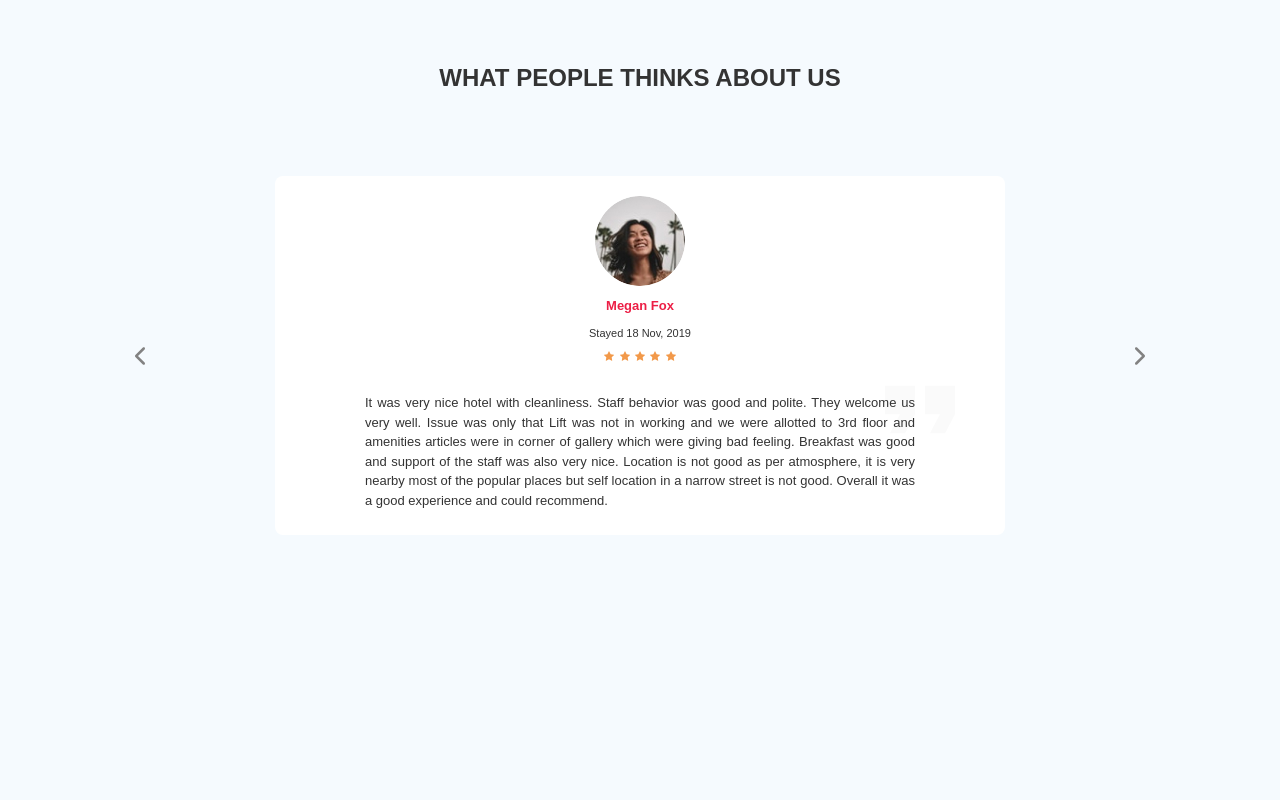
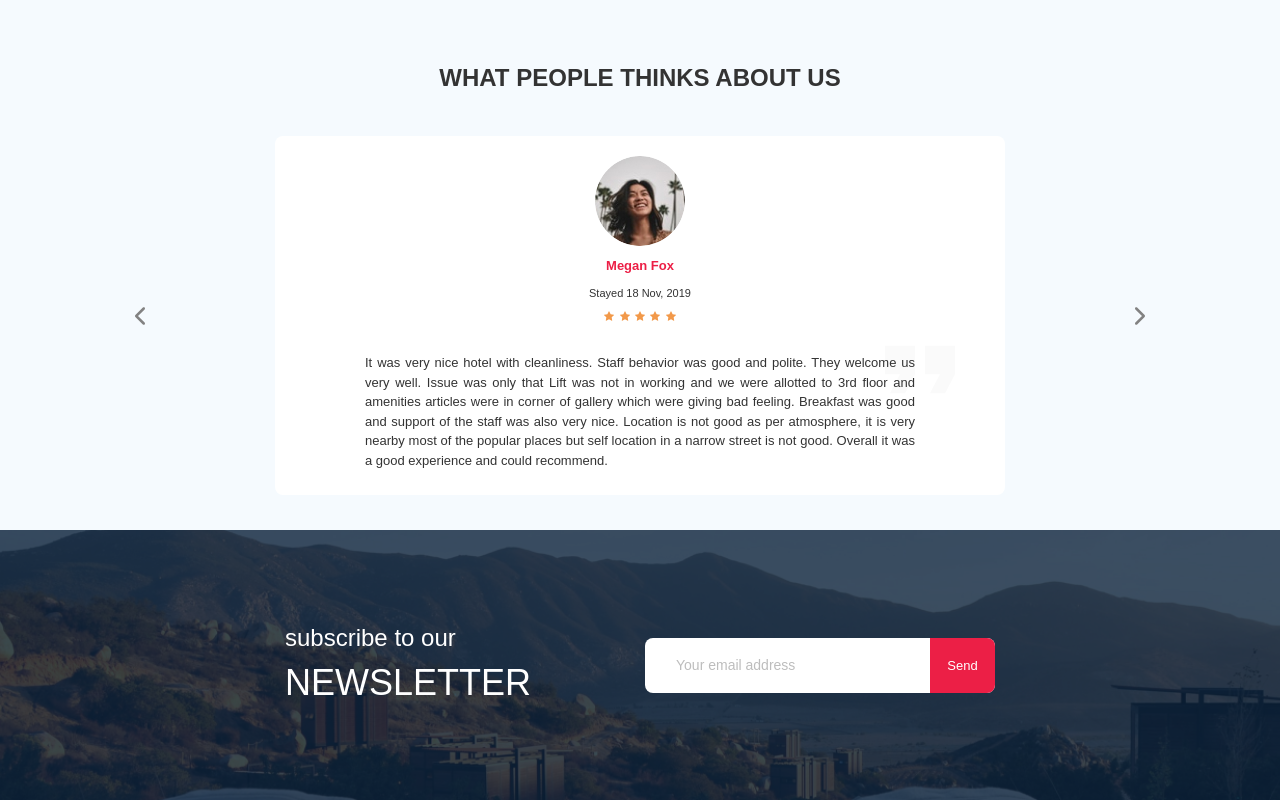
Before and after one commit to dimariabovol/hotelbooking, a plain HTML site: page index.html in a window 1280 px wide. Shown: the part 3053-3853 px from the top of the page. Before the commit the page ends 3623 px from the top, so only its background shows below. Drawn offline with nearby package versions, Linux system fonts and the light colour scheme; a web font is replaced by a local one.

Commit message:
code subscribe block

```diff
--- a/index.html
+++ b/index.html
@@ -999,6 +999,20 @@
             </div>
          </div>
       </section>
+      <div class="subscribe">
+         <div class="container">
+            <div class="subscribe__body">
+               <div class="subscribe__text">
+                  subscribe to our
+                  <span>Newsletter</span>
+               </div>
+               <form action="#" class="subscribe__form">
+                  <input class="subscribe__input" type="text" placeholder="Your email address">
+                  <button class="subscribe__btn" type="submit">Send</button>
+               </form>
+            </div>
+         </div>
+      </div>
    </div>
 
    <script src="https://ajax.googleapis.com/ajax/libs/jquery/3.5.1/jquery.min.js"></script>
--- a/scss/style.scss
+++ b/scss/style.scss
@@ -965,7 +965,7 @@ section {
 .feedback {
    &__title {
       text-align: center;
-      margin-bottom: 80px;
+      margin-bottom: 40px;
    }
    &__body {
       max-width: 730px;
@@ -1017,7 +1017,7 @@ section {
    }
    @include to768 {
       &__title {
-         margin-bottom: 60px;
+         margin-bottom: 20px;
       }
       &__item {
          padding: 20px 50px 25px;
@@ -1081,6 +1081,107 @@ section {
 }
 
 
+// subscribe
+.subscribe {
+   background-image: url(../img/bg-subscribe.jpg);
+   background-repeat: no-repeat;
+   background-size: cover;
+   position: relative;
+   z-index: 0;
+   &::before {
+      content: '';
+      background: rgba(10, 34, 61, 0.8);
+      position: absolute;
+      top: 0;
+      left: 0;
+      width: 100%;
+      height: 100%;
+      z-index: -1;
+   }
+   &__body {
+      display: flex;
+      align-items: center;
+      justify-content: space-between;
+      padding: 90px 200px;
+   }
+   &__text {
+      font-size: 24px;
+      font-weight: 300;
+      color: $text-color-l;
+      span {
+         display: block;
+         font-size: 36px;
+         font-weight: 500;
+         text-transform: uppercase;
+      }
+   }
+   &__form {
+      max-width: 350px;
+      width: 100%;
+      position: relative;
+   }
+   &__input {
+      width: 100%;
+      height: 55px;
+      font-family: muli, sans-serif;
+      font-size: 14px;
+      font-weight: 400;
+      color: $text-color-d;
+      border: 1px solid transparent;
+      border-radius: 8px;
+      padding: 0 85px 0 30px;
+      &::placeholder {
+         font-size: 14px;
+         font-weight: 300;
+         color: #BDBDBD;
+      }
+      &:focus {
+         border-color: $maincolor-l;
+         background-color: $bg-white;
+         transition: border-color .3, background-color .3;
+      }
+   }
+   &__btn {
+      display: flex;
+      align-items: center;
+      justify-content: center;
+      width: 65px;
+      height: 55px;
+      font-family: muli, sans-serif;
+      font-size: 13px;
+      font-weight: 500;
+      color: $text-color-l;
+      border: 0;
+      border-radius: 0 8px 8px 0;
+      background-color: $maincolor-l;
+      cursor: pointer;
+      position: absolute;
+      top: 0;
+      right: 0;
+   }
+   @include to1100 {
+      &__body {
+         padding: 70px 100px;
+      }
+   }
+   @include to900 {
+      &__body {
+         padding: 70px 30px;
+      }
+   }
+   @include to768 {
+      &__body {
+         flex-direction: column;
+         padding: 70px 0px;
+      }
+      &__text {
+         text-align: center;
+         margin-bottom: 15px;
+      }
+   }
+}
+
+
 
 
 
```
Also changed, not shown: css/style.min.css, img/bg-subscribe.jpg (added).
